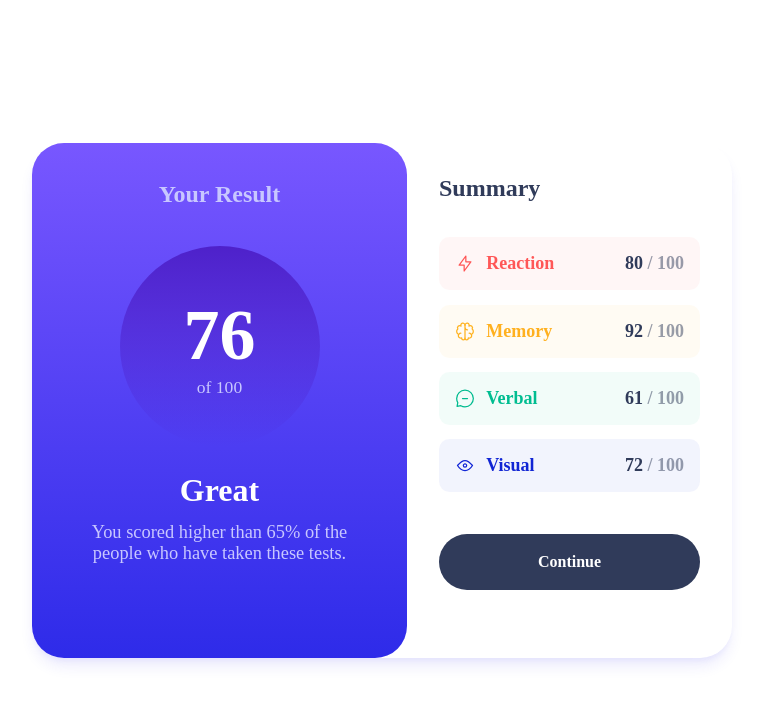
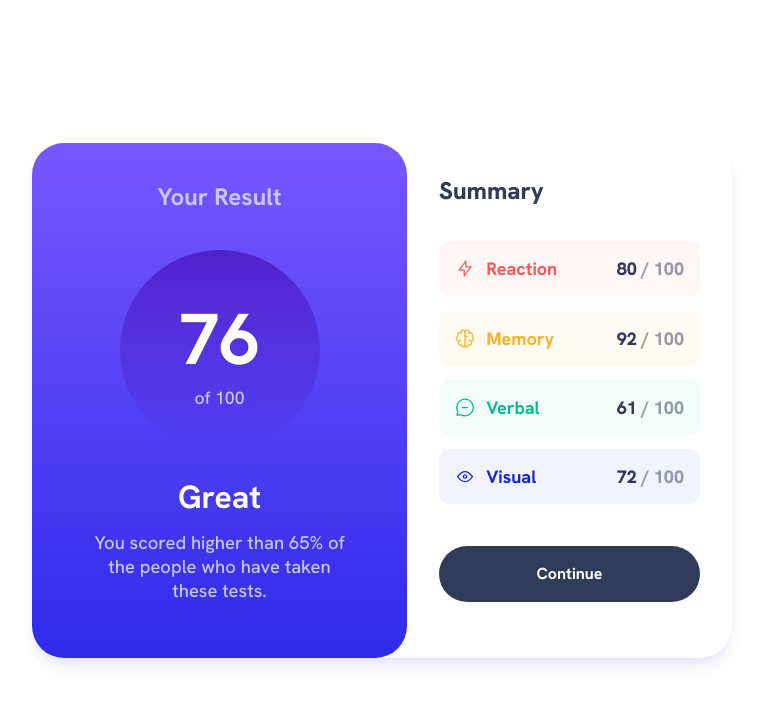
Before and after one commit to AlanPinhon/results-summary-practice, a plain HTML site: page index.html in a window 1280 px wide. Shown: the whole page, without its empty margins (258-1019 px from the left). Drawn offline with Linux system fonts and the light colour scheme.

Commit message:
font family updated

```diff
--- a/index.html
+++ b/index.html
@@ -4,6 +4,9 @@
   <meta charset="UTF-8">
   <meta name="viewport" content="width=device-width, initial-scale=1.0"> <!-- displays site properly based on user's device -->
   <link rel="icon" type="image/png" sizes="32x32" href="./assets/images/favicon-32x32.png">
+  <link rel="preconnect" href="https://fonts.googleapis.com">
+  <link rel="preconnect" href="https://fonts.gstatic.com" crossorigin>
+  <link href="https://fonts.googleapis.com/css2?family=Hanken+Grotesk:wght@500;700;800&display=swap" rel="stylesheet">
   <title>Frontend Mentor | Results summary component</title>
   <link rel="stylesheet" href="styles/styles.css">
 </head>
--- a/styles/styles.css
+++ b/styles/styles.css
@@ -17,7 +17,7 @@
 }
 
 *{
-  font-family: 'Hanken Grotesk';
+  font-family: 'Hanken Grotesk', sans-serif;
   font-weight: 500;
   box-sizing: border-box;
   margin: 0;
```
